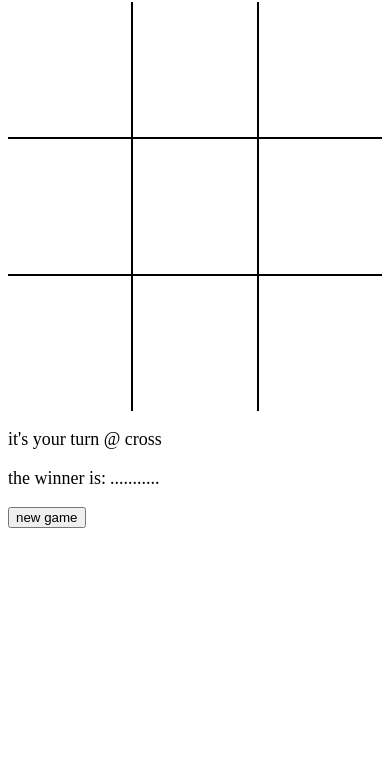
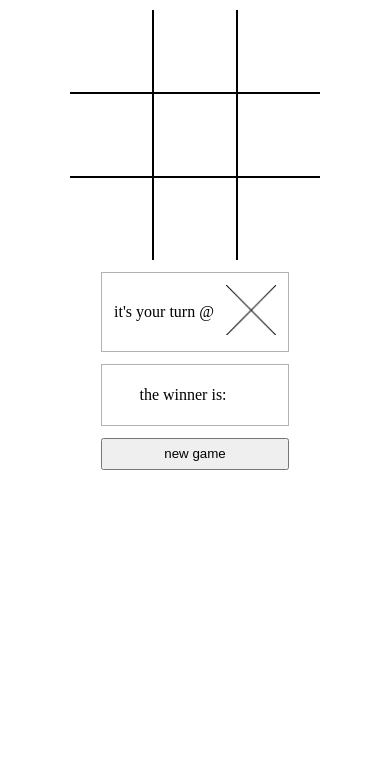
Before and after one commit to LukasKlammer/tictactoe, a plain HTML site: page index.html in a window 390 px wide. Shown: the part 78-844 px from the top of the page. Drawn offline with Linux system fonts and the light colour scheme.

Commit message:
css optimation, responsive, javascript optimation

```diff
--- a/index.html
+++ b/index.html
@@ -1,5 +1,6 @@
 <!DOCTYPE html>
 <html lang="en">
+
 <head>
     <meta charset="UTF-8">
     <meta http-equiv="X-UA-Compatible" content="IE=edge">
@@ -17,25 +18,32 @@
         <tr>
             <td onclick="placeMove(0, 0)" id="r0c0"></td>
             <td onclick="placeMove(0, 1)" id="r0c1"></td>
-            <td onclick="placeMove(0, 2)" id="r0c2"><img class="shape d-none" src="./img/circle.png" alt=""><img class="shape d-none" src="./img/cross.png" alt=""></td>
+            <td onclick="placeMove(0, 2)" id="r0c2"></td>
         </tr>
         <tr>
             <td onclick="placeMove(1, 0)" id="r1c0"></td>
             <td onclick="placeMove(1, 1)" id="r1c1"></td>
-            <td onclick="placeMove(1, 2)" id="r1c2"><img class="shape d-none" src="./img/circle.png" alt=""><img class="shape d-none" src="./img/cross.png" alt=""></td>
+            <td onclick="placeMove(1, 2)" id="r1c2"></td>
         </tr>
         <tr>
             <td onclick="placeMove(2, 0)" id="r2c0"></td>
             <td onclick="placeMove(2, 1)" id="r2c1"></td>
             <td onclick="placeMove(2, 2)" id="r2c2"></td>
         </tr>
-    </table><br>
+    </table>
 
-    <span>it's your turn @ </span>
-    <span id="actual-player"></span><br><br>
-    <span id="winner-headline">the winner is:</span>
-    <span id="winner" >...........</span><br><br>
-    <button onclick="resetAll()">new game</button>
+    <div class="info">
+        <div class="actual-player">
+            <span>it's your turn @ </span>
+            <div id="actual-player"></div>
+        </div>
+        <div class="winner-box" id="winner-box">
+            <span>the winner is:</span>
+            <span id="winner">...........</span><br><br>
+        </div>
+        <button onclick="resetAll()">new game</button>
+    </div>
 
 </body>
+
 </html>
--- a/script.js
+++ b/script.js
@@ -8,7 +8,9 @@ let actualPlayer = 'cross';
 
 
 function init() {
-    document.getElementById('actual-player').innerHTML = actualPlayer;
+    document.getElementById('actual-player').innerHTML = `<img src="./img/${actualPlayer}.png"></img>`;
+    document.getElementById('winner').innerHTML = '';
+    document.getElementById('winner-box').classList.remove('show-winner');
 }
 
 
@@ -17,7 +19,7 @@ function placeMove(row, column) {
     setPlayerToArray(row, column);
     actualField.style.pointerEvents = 'none';
     draw();
-    document.getElementById('actual-player').innerHTML = actualPlayer;
+    document.getElementById('actual-player').innerHTML = `<img src="./img/${actualPlayer}.png"></img>`;
     checkWinner();
 }
 
@@ -81,7 +83,6 @@ function checkWinner() {
     else if (field[0][2] == field[1][1] && field[0][2] == field[2][0]) {
         winner = field[0][2];
     }
-
     gameWinActions(winner);
 }
 
@@ -89,9 +90,8 @@ function checkWinner() {
 function gameWinActions(winner) {
     if (winner != undefined) {
         deactivateGame();
-        document.getElementById('winner').innerHTML = winner;
-        document.getElementById('winner-headline').classList.add('show-winner');
-        document.getElementById('winner').classList.add('show-winner');
+        document.getElementById('winner').innerHTML = `<img src="./img/${winner}.png"></img>`;
+        document.getElementById('winner-box').classList.add('show-winner');
         document.getElementById('actual-player').innerHTML = 'game-over';
     }
 }
@@ -116,7 +116,5 @@ function resetAll() {
             actualField.style.pointerEvents = 'auto';
         }
     }
-    document.getElementById('winner').innerHTML = '';
-    document.getElementById('winner-headline').classList.remove('show-winner');
-    document.getElementById('winner').classList.remove('show-winner');
+    init();
 }
--- a/style.css
+++ b/style.css
@@ -1,3 +1,14 @@
+body {
+    display: flex;
+    flex-direction: column;
+    justify-content: center;
+    align-items: center;
+}
+
+h1 {
+    text-align: center;
+}
+
 tr {
     width: 399px;
 }
@@ -51,11 +62,63 @@ table tr td:last-child {
     display: none;
 }
 
-span {
-    font-size: large;
+.info {
+    display: flex;
+    flex-direction: column;
+    gap: 12px;
+    margin-top: 12px;
+}
+
+.info img {
+    width: 60px;
+}
+
+.actual-player {
+    display: flex;
+    align-items: center;
+    justify-content: center;
+    padding: 12px;
+    gap: 12px;
+    border: 1px solid rgba(0, 0, 0, 0.3);
+}
+
+.winner-box {
+    display: flex;
+    align-items: center;
+    justify-content: center;
+    padding: 12px;
+    gap: 12px;
+    border: 1px solid rgba(0, 0, 0, 0.3);
 }
 
 .show-winner {
     font-size: xx-large;
-    background-color: yellow;
+    background-color: #FCB317;
 }
+
+.info button {
+    height: 32px;
+}
+
+@media (max-width: 450px) {
+    tr {
+        width: 240px;
+    }
+
+    table td {
+        width: 80px;
+        height: 80px;
+    }
+
+    .shape {
+        width: 50px;
+        height: 50px;
+        top: 16px;
+        left: 16px;
+    }
+
+    .info img {
+        width: 50px;
+    }
+
+}
```
